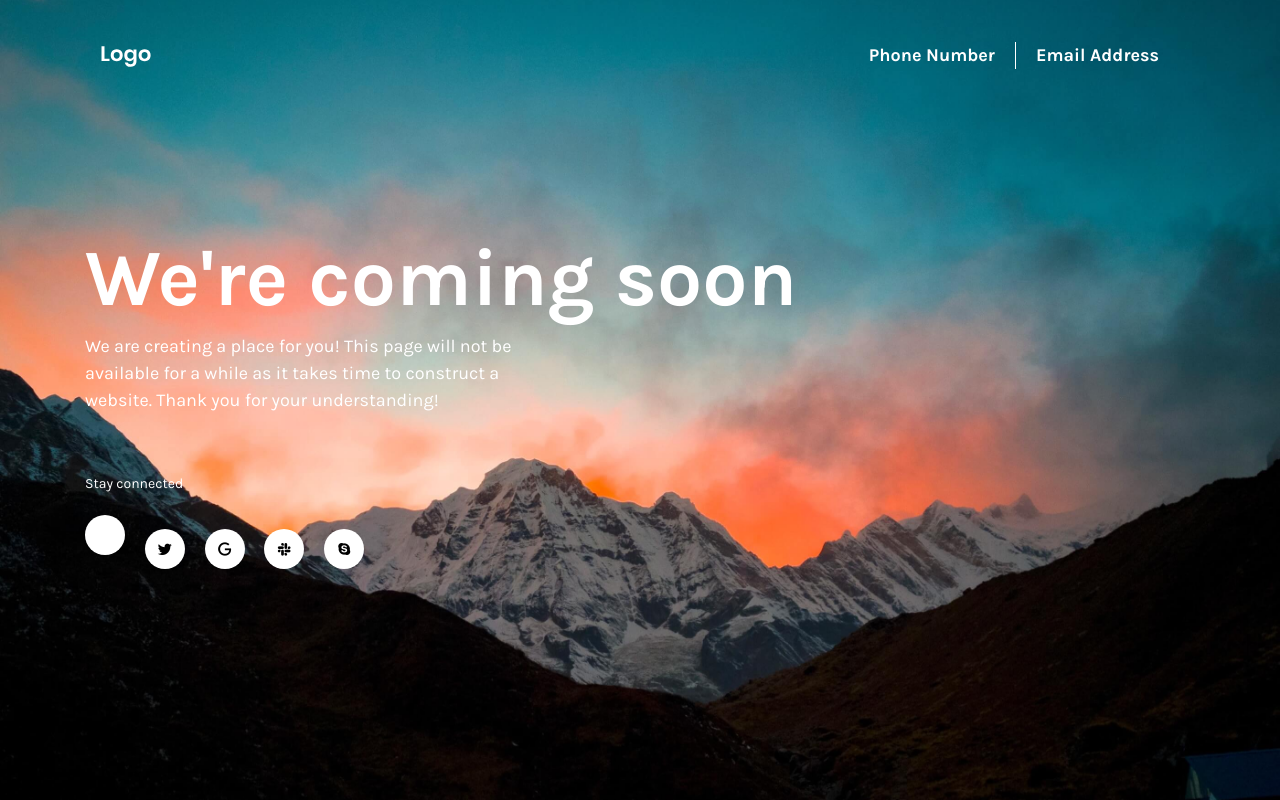
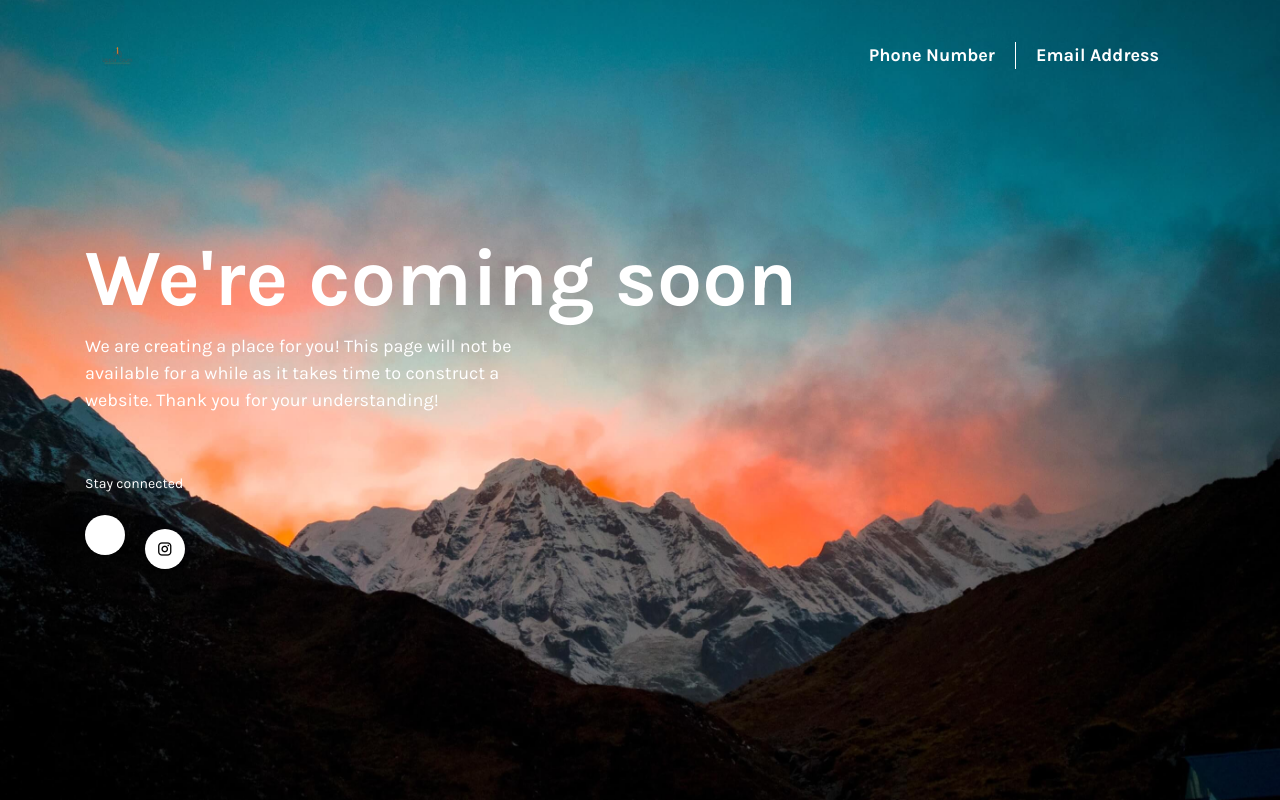
Before and after one commit to talmax1124/Coming-Soon-Webpage-Template, a website: page index.html in a window 1280 px wide. Drawn offline with nearby package versions, Linux system fonts and the light colour scheme.

Commit message:
Update Content

```diff
--- a/index.html
+++ b/index.html
@@ -18,7 +18,7 @@
         <div class="container">
             <nav class="navbar navbar-dark bg-transparenet">
                 <a class="navbar-brand" href="#">
-                    <img src="assets/images/logo.svg" alt="logo">
+                    <img src="assets/images/upper-room.png" alt="logo">
                 </a>
                 <span class="navbar-text ml-auto d-none d-sm-inline-block">Phone Number</span>
                 <span class="navbar-text d-none d-sm-inline-block">Email Address</span>
@@ -32,11 +32,9 @@
             </p>
             <p>Stay connected</p>
             <nav class="footer-social-links">
-                <a href="#!" class="social-link"><i class="mdi mdi-facebook-box"></i></a>
-                <a href="#!" class="social-link"><i class="mdi mdi-twitter"></i></a>
-                <a href="#!" class="social-link"><i class="mdi mdi-google"></i></a>
-                <a href="#!" class="social-link"><i class="mdi mdi-slack"></i></a>
-                <a href="#!" class="social-link"><i class="mdi mdi-skype"></i></a>
+                <a href="https://www.facebook.com/upperroomchurchtothenations/?ti=as" class="social-link"><i class="mdi mdi-facebook-box"></i></a>
+                <a href="https://instagram.com/urctothenations?utm_medium=copy_link" class="social-link"><i class="mdi mdi-instagram"></i></a>
+
             </nav>
         </div>
     </main>
```
Also changed, not shown: assets/images/upper-room.png (added).
